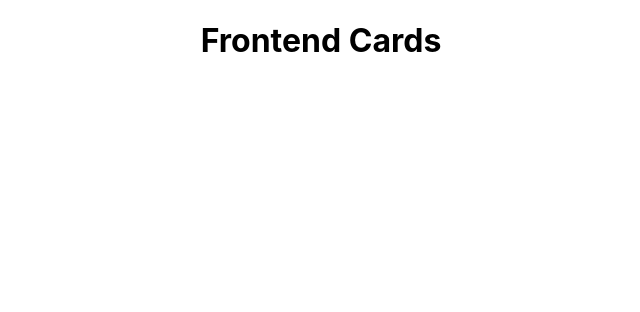
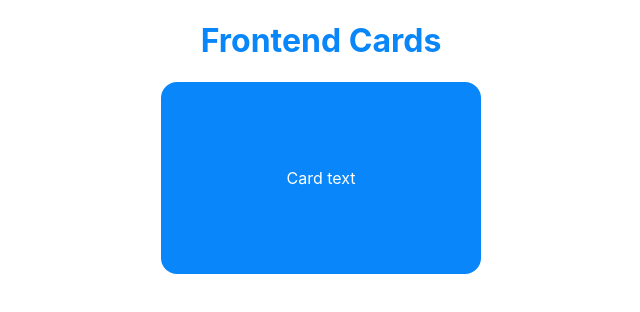
Before and after one commit to daugerdas/frontend-cards, a React (Create React App) app: page / in a window 1280 px wide. Shown: the top 312 px of the page, without its empty margins (319-959 px from the left). Built offline with nearby package versions, Linux system fonts and the light colour scheme.

Commit message:
add card component

```diff
--- a/src/App.css
+++ b/src/App.css
@@ -1,3 +1,4 @@
 .App {
   text-align: center;
+  color: #0986F9;
 }
--- a/src/App.js
+++ b/src/App.js
@@ -1,9 +1,11 @@
-import './App.css';
+import Card from "./components/Card";
+import "./App.css";
 
 function App() {
   return (
     <div className="App">
       <h1>Frontend Cards</h1>
+      <Card />
     </div>
   );
 }
--- /dev/null
+++ b/src/components/Card.css
@@ -0,0 +1,14 @@
+.card {
+    width: 20em;
+    height: 12em;
+    background-color: #0986F9;
+    margin: auto;
+    border-radius: 1em;
+    display: flex;
+    align-items: center;
+    justify-content: center;
+}
+
+.card-text {
+    color: #fff;
+}
--- /dev/null
+++ b/src/components/Card.js
@@ -0,0 +1,11 @@
+import './Card.css';
+
+function Card() {
+  return (
+    <div className="card">
+      <div className="card-text">Card text</div>
+    </div>
+  );
+}
+
+export default Card;
```
